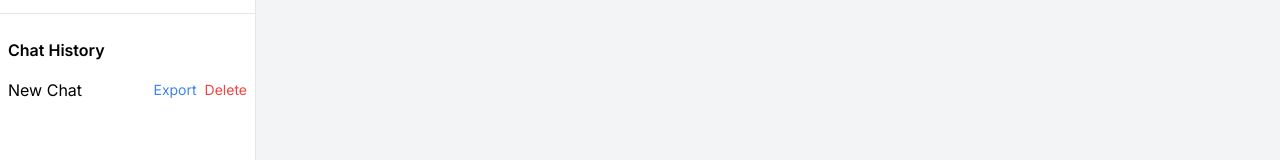
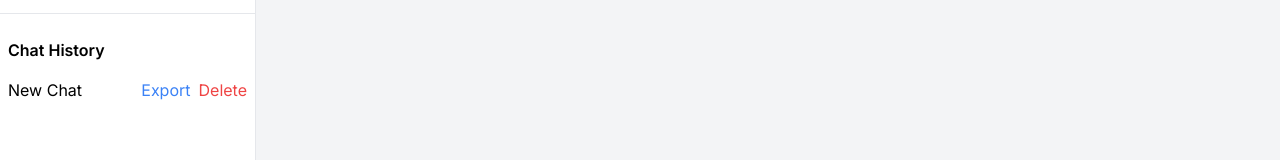
Before and after one commit to Hothit1/Typing_Brain, a Next.js app: page / in a window 1280 px wide. Both pictures are taken after a click on the button "New Chat". Shown: the part 246-406 px from the top of the page. Built offline with nearby package versions, Linux system fonts and the light colour scheme.

Commit message:
Add onExport functionality to Sidebar and ChatHistoryItem

```diff
--- a/src/components/ChatHistoryItem.tsx
+++ b/src/components/ChatHistoryItem.tsx
@@ -1,22 +1,31 @@
 import React from 'react';
 
 interface ChatHistoryItemProps {
-  chat: { id: string; title: string };
+  chat: {
+    id: string;
+    title: string;
+  };
   onSelect: () => void;
-  onExport: () => void;
   onDelete: () => void;
+  onExport: () => void; // Add onExport prop
 }
 
-export default function ChatHistoryItem({ chat, onSelect, onExport, onDelete }: ChatHistoryItemProps) {
+const ChatHistoryItem: React.FC<ChatHistoryItemProps> = ({ chat, onSelect, onDelete, onExport }) => {
   return (
-    <div className="flex justify-between items-center p-2 hover:bg-gray-100 cursor-pointer">
-      <span onClick={onSelect} className="flex-grow">{chat.title}</span>
-      <button onClick={(e) => { e.stopPropagation(); onExport(); }} className="text-sm text-blue-500 hover:text-blue-700 mr-2">
-        Export
-      </button>
-      <button onClick={(e) => { e.stopPropagation(); onDelete(); }} className="text-sm text-red-500 hover:text-red-700">
-        Delete
-      </button>
+    <div className="flex justify-between items-center p-2 hover:bg-gray-100">
+      <div className="flex-1 cursor-pointer" onClick={onSelect}>
+        {chat.title}
+      </div>
+      <div className="flex space-x-2">
+        <button onClick={onExport} className="text-blue-500 hover:text-blue-700">
+          Export
+        </button>
+        <button onClick={onDelete} className="text-red-500 hover:text-red-700">
+          Delete
+        </button>
+      </div>
     </div>
   );
-}
+};
+
+export default ChatHistoryItem;
--- a/src/components/Layout/Sidebar.tsx
+++ b/src/components/Layout/Sidebar.tsx
@@ -84,6 +84,11 @@ export default function Sidebar({ onChatSelect, onNewChat, onGPTSelect, onChatUp
     handleNewChat(gptId);
   };
 
+  const handleExportChat = (chatId: string) => {
+    // Implement your export logic here
+    console.log(`Exporting chat with ID: ${chatId}`);
+  };
+
   return (
     <div className={`bg-white border-r h-full flex flex-col transition-all duration-300 ${isOpen ? 'w-64' : 'w-16'}`}>
       <div className="flex justify-between items-center p-4">
@@ -145,6 +150,7 @@ export default function Sidebar({ onChatSelect, onNewChat, onGPTSelect, onChatUp
                   chat={chat}
                   onSelect={() => onChatSelect(chat.id)}
                   onDelete={() => handleDeleteChat(chat.id)}
+                  onExport={() => handleExportChat(chat.id)} // Pass the onExport prop
                 />
               ))}
             </div>
```
